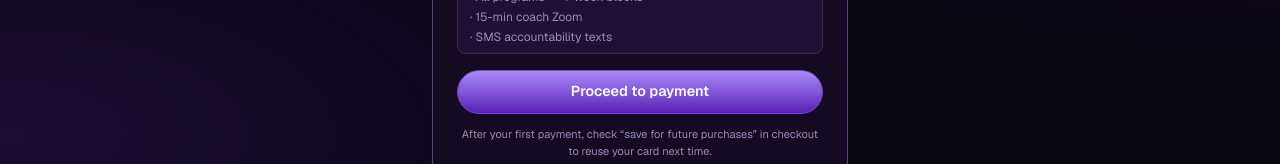
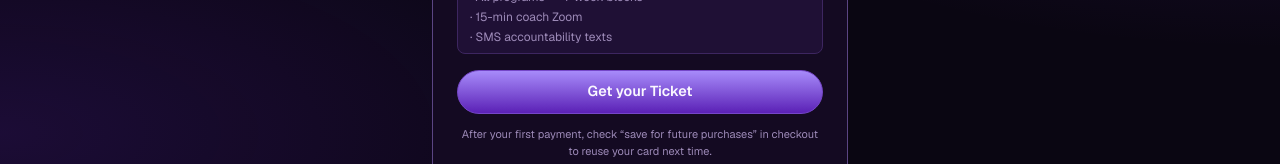
Before and after one commit to Coachjohnepop/train-station, a Next.js app: page /member/checkout in a window 1280 px wide. Shown: the part 548-712 px from the top of the page. Built offline with nearby package versions, Linux system fonts and the light colour scheme; no server answers; the database is empty.

Commit message:
Rename checkout CTA to Get your Ticket

```diff
--- a/src/app/member/checkout/page.tsx
+++ b/src/app/member/checkout/page.tsx
@@ -194,7 +194,7 @@ function MemberCheckoutInner() {
                         ? "Preparing checkout…"
                         : checkoutOpen
                           ? "Payment window open"
-                          : "Proceed to payment"}
+                          : "Get your Ticket"}
                 </button>
                 <p className="text-center text-[11px] text-[var(--muted)]">
                   {hasSavedCard
@@ -255,7 +255,7 @@ function MemberCheckoutInner() {
                   ? "Confirming payment…"
                   : loading
                     ? "Preparing checkout…"
-                    : "Proceed to payment"}
+                    : "Get your Ticket"}
               </button>
             )}
           </div>
```
